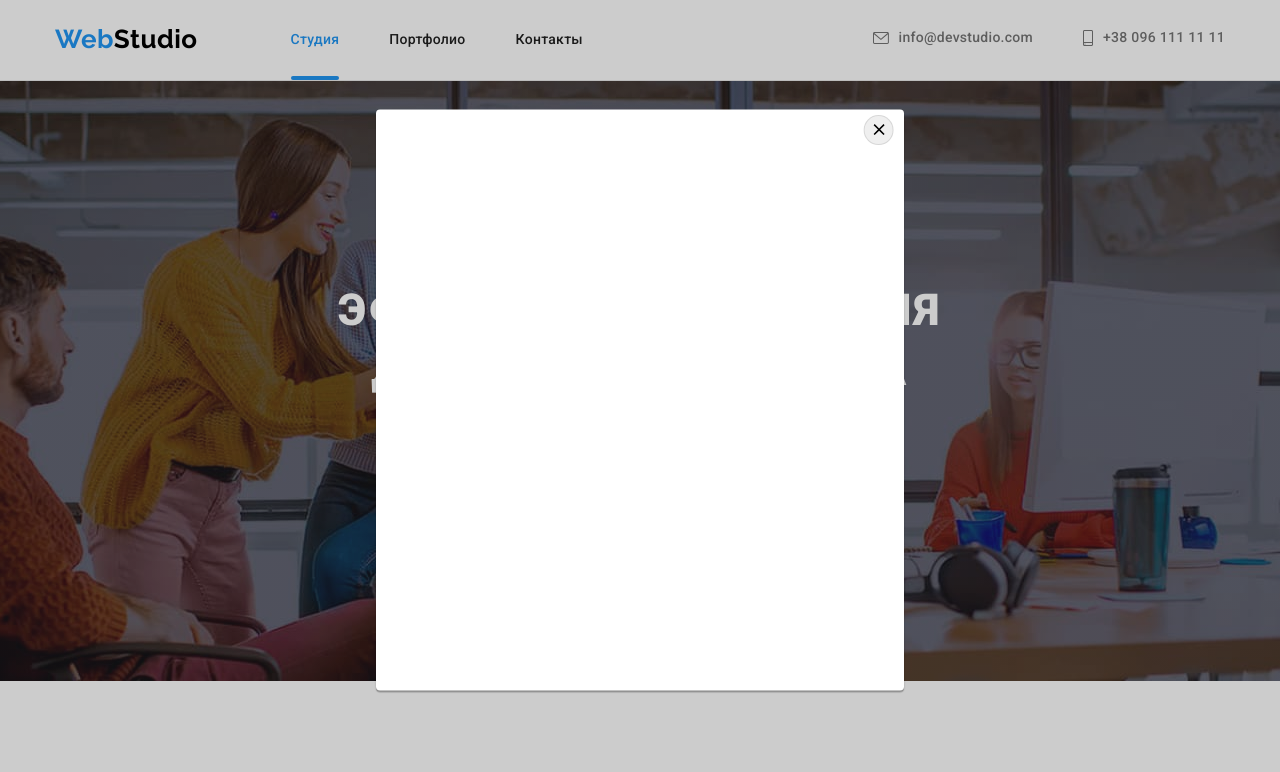
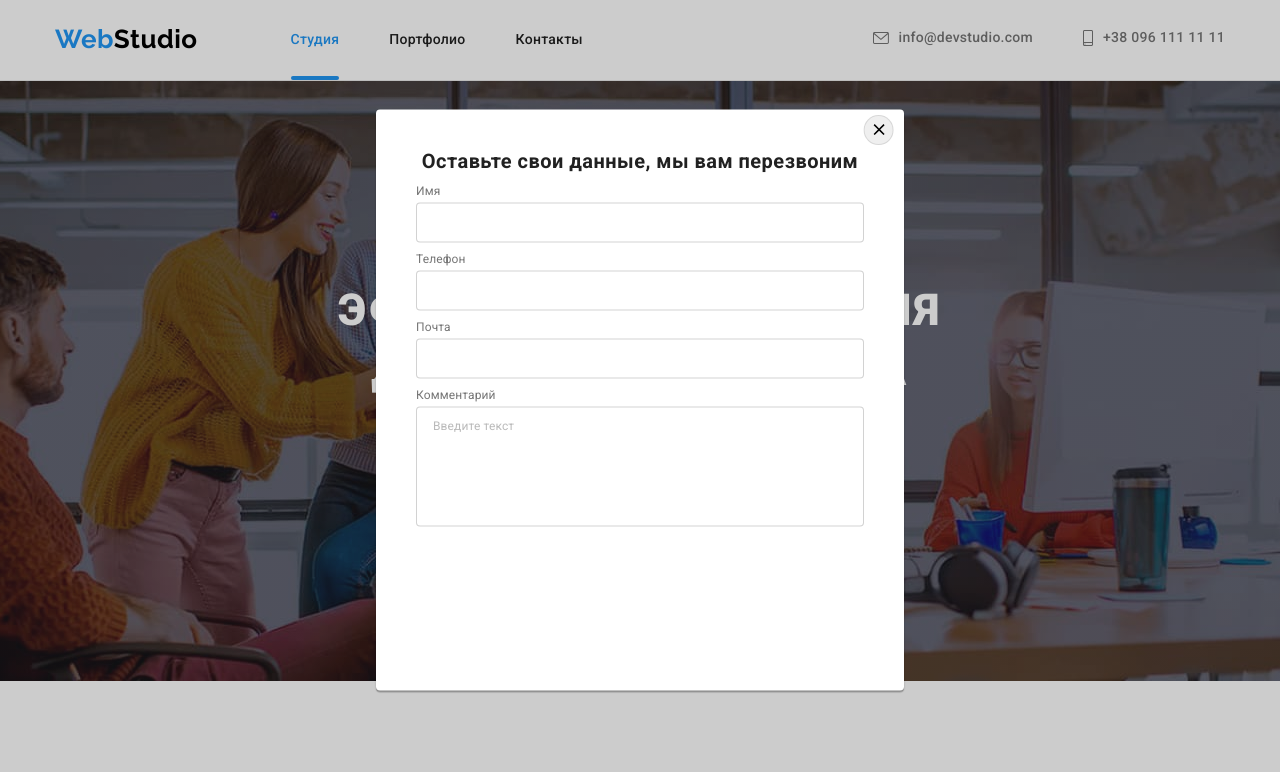
Before and after one commit to Yaroslav-Ivantsov/goit-markup-hw-06, a plain HTML site: page index.html in a window 1280 px wide. Both pictures are taken after a click on the button "Заказать услугу". Shown: the top 772 px of the page. Drawn offline with nearby package versions, Linux system fonts and the light colour scheme.

Commit message:
modal-inner

```diff
--- a/css/styles.css
+++ b/css/styles.css
@@ -854,6 +854,7 @@ address{
     position: absolute;
     top: 50%;
     left: 50%;
+    padding: 40px;
     transform: translate(-50%, -50%) scale(1);
     transition: transform 250ms cubic-bezier(0.4, 0, 0.2, 1);
 
@@ -889,3 +890,54 @@ address{
     width: 18px;
     height: 18px;
 }
+
+/* Modal inner */
+
+.title-modal {
+    margin: 0;
+    margin-bottom: 12px;
+    font-weight: 700;
+    font-size: 20px;
+    line-height: 1.15;
+    color: var(--title-text-color);
+    text-align: center;
+}
+
+/* Form field */
+
+.form-field {
+    margin-bottom: 10px;
+}
+
+
+.form-field-label {
+    display: block;
+    margin-bottom: 4px;
+    font-weight: 400;
+    font-size: 12px;
+    line-height: 1.16;
+    letter-spacing: 0.01em;
+    color: var(--secondary-text-colar);
+}
+
+.form-field-input {
+    width: 100%;
+    min-height: 40px;
+    border: 1px solid rgba(33, 33, 33, 0.2);
+    border-radius: 4px;
+}
+
+.form-field-textarea {
+    padding: 12px 16px;
+    min-height: 120px;
+    resize: none;
+}
+
+
+.form-field-textarea::placeholder {
+    font-weight: 400;
+    font-size: 12px;
+    line-height: 1.16;
+    letter-spacing: 0.01em;
+    color: rgba(117, 117, 117, 0.5);
+}
--- a/index.html
+++ b/index.html
@@ -388,6 +388,28 @@
                     <use href="./images/icons.svg#icon-close"></use>
                 </svg>
             </button>
+            <div class="modal-inner">
+                <h3 class="title-modal">Оставьте свои данные, мы вам перезвоним</h3>
+                <form class="form" name="main-form" autocomplete="on" novalidate>
+                    <div class="form-field">
+                        <label class="form-field-label" for="name-user">Имя</label>
+                        <input class="form-field-input" id="name-user" type="text" name="name-user">
+                    </div>
+                    <div class="form-field">
+                        <label class="form-field-label" for="user-phone">Телефон</label>
+                        <input class="form-field-input" id="user-phone" type="tel" name="user-phone">
+                    </div>
+                    <div class="form-field">
+                        <label class="form-field-label" for="user-email">Почта</label>
+                        <input class="form-field-input" id="user-email" type="email" name="user-email">
+                    </div>
+                    <div class="form-field">
+                        <label class="form-field-label" for="user-comment">Комментарий</label>
+                        <textarea class="form-field-input form-field-textarea" name="user-comment" id="user-comment" rows="3" placeholder="Введите текст"></textarea>
+                    </div>
+
+                </form>
+            </div>
         </div>
     </div>
 
```
